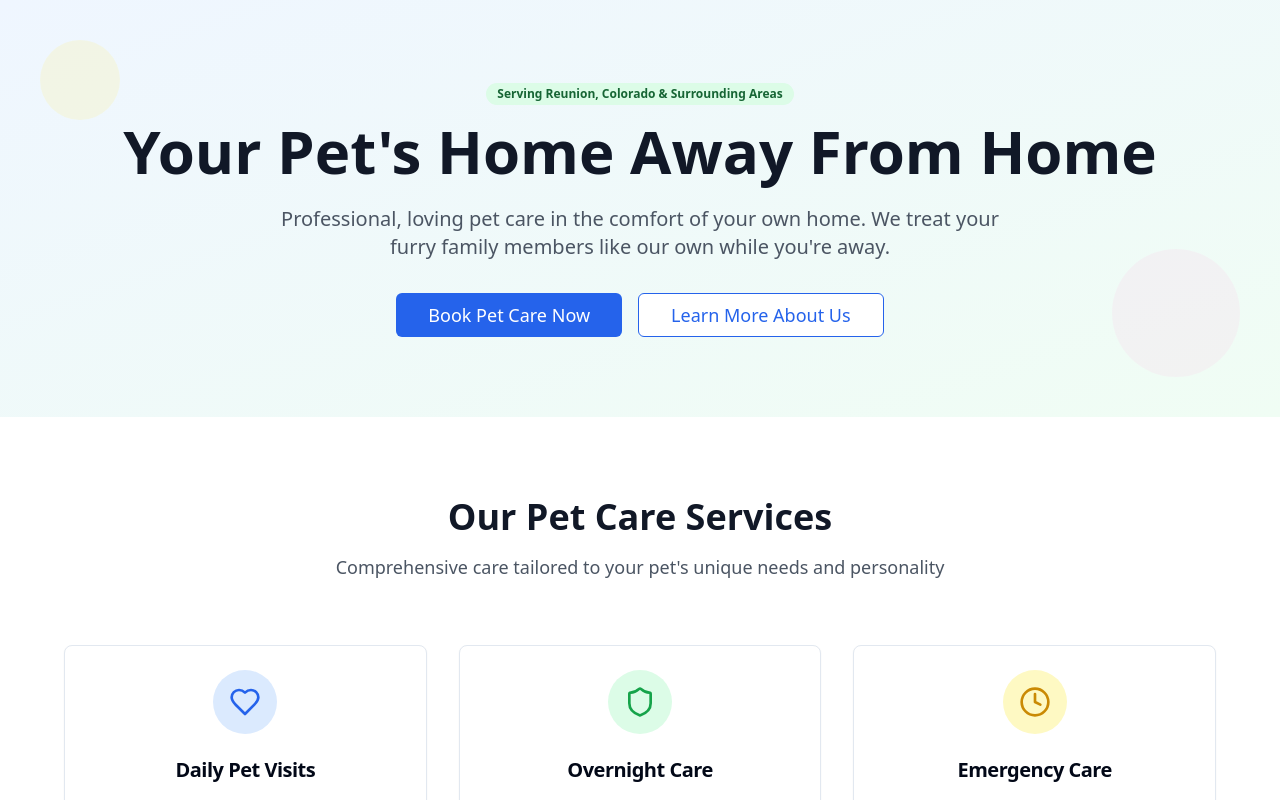
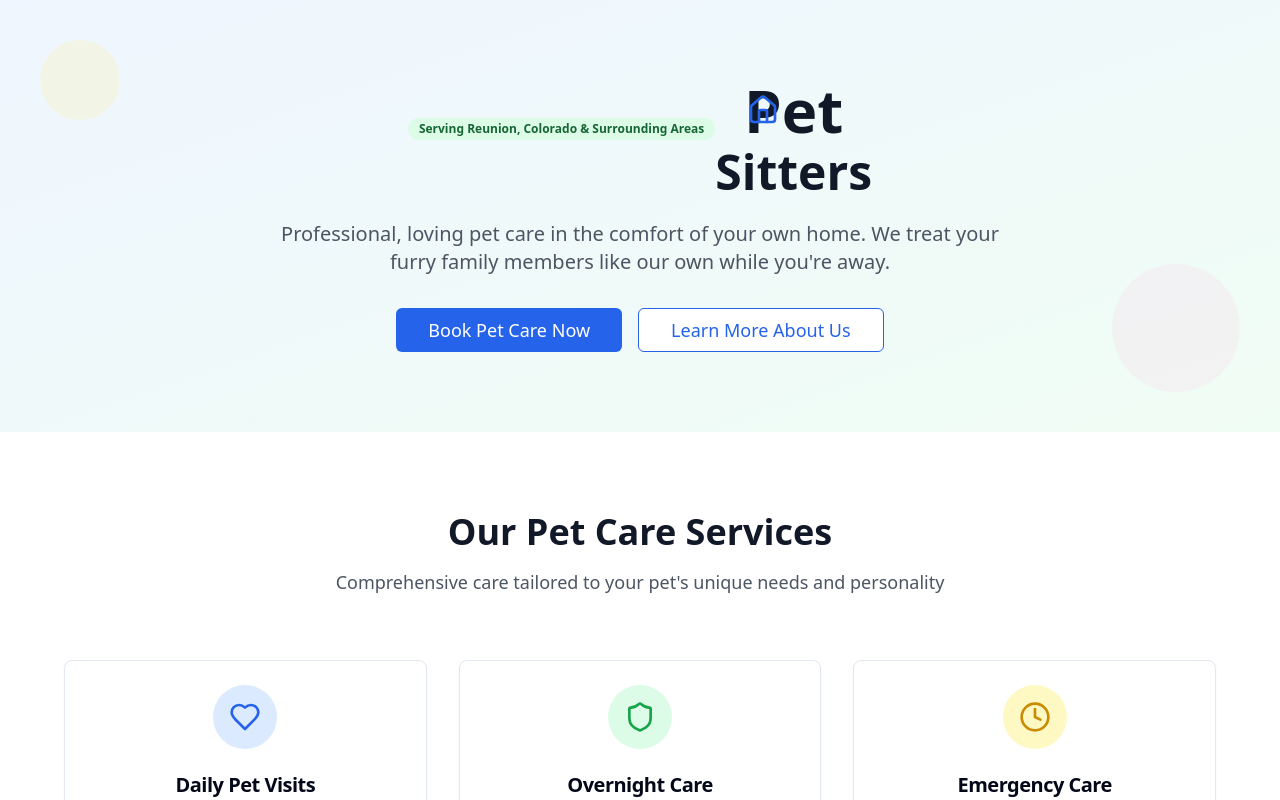
Before and after one commit to GrassFishStream/reunion-pet-pals-home, a React (Vite) app: page / in a window 1280 px wide. Shown: the top 800 px of the page. Built offline with nearby package versions, Linux system fonts and the light colour scheme.

Commit message:
Refactor: Update title with house icon
Updated the title to "Pet Sitters" with "Sitters" below "Pet" and a house icon inside the "P".

```diff
--- a/src/pages/Index.tsx
+++ b/src/pages/Index.tsx
@@ -1,10 +1,9 @@
-
 import { Button } from "@/components/ui/button";
 import { Card, CardContent, CardDescription, CardHeader, CardTitle } from "@/components/ui/card";
 import { Input } from "@/components/ui/input";
 import { Textarea } from "@/components/ui/textarea";
 import { Badge } from "@/components/ui/badge";
-import { Star, Heart, Shield, Clock, MapPin, Phone, Mail } from "lucide-react";
+import { Star, Heart, Shield, Clock, MapPin, Phone, Mail, House } from "lucide-react";
 import { useState } from "react";
 import { toast } from "sonner";
 
@@ -38,9 +37,22 @@ const Index = () => {
           <Badge className="mb-4 bg-green-100 text-green-800 hover:bg-green-200">
             Serving Reunion, Colorado & Surrounding Areas
           </Badge>
-          <h1 className="text-5xl md:text-6xl font-bold text-gray-900 mb-6 animate-fade-in">
-            Your Pet's Home Away From Home
-          </h1>
+          <div className="relative inline-block mb-6 animate-fade-in">
+            <h1 className="text-5xl md:text-6xl font-bold text-gray-900 leading-tight">
+              <div className="flex flex-col items-center">
+                <div className="relative inline-block">
+                  <span className="relative">
+                    <span className="relative z-10">P</span>
+                    <House className="absolute top-1/2 left-1/2 transform -translate-x-1/2 -translate-y-1/2 w-6 h-6 md:w-8 md:h-8 text-blue-600 z-20" />
+                  </span>
+                  et
+                </div>
+                <div className="text-4xl md:text-5xl mt-2">
+                  Sitters
+                </div>
+              </div>
+            </h1>
+          </div>
           <p className="text-xl text-gray-600 mb-8 max-w-3xl mx-auto animate-fade-in">
             Professional, loving pet care in the comfort of your own home. We treat your furry family members like our own while you're away.
           </p>
```
